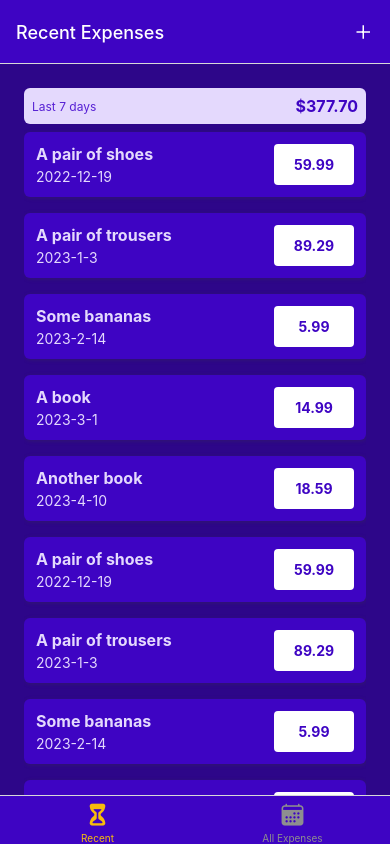
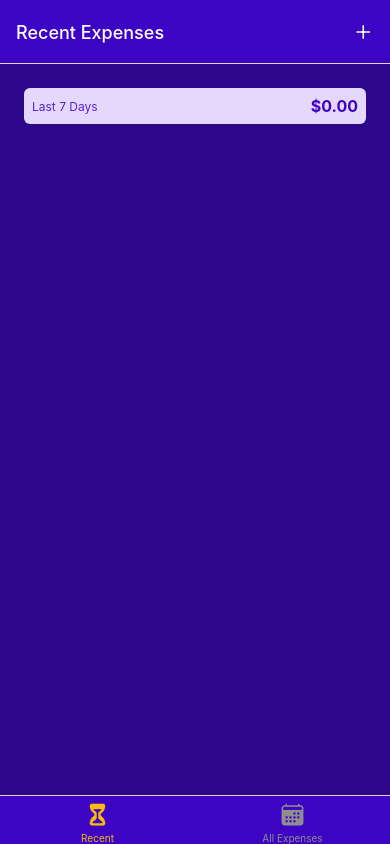
Before and after one commit to MaksymBeliever/ExpenseTracker, a React Native app: screen / in a window 390 px wide. Built offline with nearby package versions, Linux system fonts and the light colour scheme.

Commit message:
Implemented functionality for deleting, adding and updating expenses

```diff
--- a/App.js
+++ b/App.js
@@ -9,6 +9,7 @@
 import { GlobalStyles } from './constants/styles';
 import { Ionicons } from '@expo/vector-icons';
 import IconButton from './UI/IconButton';
+import ExpensesContextProvider from "./store/expenses-context";
 
 const Stack = createNativeStackNavigator();
 const BottomTabs = createBottomTabNavigator();
@@ -63,6 +64,7 @@
   return (
       <>
         <StatusBar style="auto" />
+        <ExpensesContextProvider>
             <NavigationContainer>
               <Stack.Navigator screenOptions={{
                   headerStyle: { backgroundColor: GlobalStyles.colors.primary500 },
@@ -82,6 +84,7 @@
                   />
               </Stack.Navigator>
             </NavigationContainer>
+        </ExpensesContextProvider>
       </>
   );
 }
--- /dev/null
+++ b/UI/Button.js
@@ -0,0 +1,44 @@
+import { Pressable, StyleSheet, Text, View } from 'react-native';
+import { GlobalStyles } from '../constants/styles';
+
+function Button({ children, onPress, mode, style }) {
+    return (
+        <View style={style}>
+            <Pressable
+                onPress={onPress}
+                style={({ pressed }) => pressed && styles.pressed}
+            >
+                <View style={[styles.button, mode === 'flat' && styles.flat]}>
+                    <Text style={[styles.buttonText, mode === 'flat' && styles.flatText]}>
+                        {children}
+                    </Text>
+                </View>
+            </Pressable>
+        </View>
+    );
+}
+
+export default Button;
+
+const styles = StyleSheet.create({
+    button: {
+        borderRadius: 4,
+        padding: 8,
+        backgroundColor: GlobalStyles.colors.primary500,
+    },
+    flat: {
+        backgroundColor: 'transparent',
+    },
+    buttonText: {
+        color: 'white',
+        textAlign: 'center',
+    },
+    flatText: {
+        color: GlobalStyles.colors.primary200,
+    },
+    pressed: {
+        opacity: 0.75,
+        backgroundColor: GlobalStyles.colors.primary100,
+        borderRadius: 4,
+    },
+});
--- a/components/ExpenseItem.js
+++ b/components/ExpenseItem.js
@@ -2,26 +2,28 @@
 import { useNavigation } from '@react-navigation/native';
 
 import { GlobalStyles } from '../constants/styles';
-import { dateFormatted } from '../util/date';
+import { getFormattedDate } from '../util/date';
 
-function ExpenseItem({ description, amount, date }) {
+function ExpenseItem({ id, description, amount, date }) {
     const navigation = useNavigation();
 
     function expensePressHandler() {
-        navigation.navigate('ManageExpense');
+        navigation.navigate('ManageExpense', {
+            expenseId: id
+        });
     }
 
     return (
         <Pressable
             onPress={expensePressHandler}
-            style={({ pressed }) => pressed && styles.pressed }
+            style={({ pressed }) => pressed && styles.pressed}
         >
             <View style={styles.expenseItem}>
                 <View>
                     <Text style={[styles.textBase, styles.description]}>
                         {description}
                     </Text>
-                    <Text style={styles.textBase}>{dateFormatted(date)}</Text>
+                    <Text style={styles.textBase}>{getFormattedDate(date)}</Text>
                 </View>
                 <View style={styles.amountContainer}>
                     <Text style={styles.amount}>{amount.toFixed(2)}</Text>
@@ -65,7 +67,7 @@
         justifyContent: 'center',
         alignItems: 'center',
         borderRadius: 4,
-        minWidth: 80
+        minWidth: 80,
     },
     amount: {
         color: GlobalStyles.colors.primary500,
--- a/components/ExpensesOutput.js
+++ b/components/ExpensesOutput.js
@@ -1,76 +1,14 @@
 import { StyleSheet, View } from 'react-native';
+
+import { GlobalStyles } from '../constants/styles';
+import ExpensesList from './ExpensesList';
 import ExpensesSummary from './ExpensesSummary';
-import ExpensesList from './ExpensesList';
-import { GlobalStyles } from '../constants/styles';
-
-const DUMMY_EXPENSES = [
-    {
-        id: 'e1',
-        description: 'A pair of shoes',
-        amount: 59.99,
-        date: new Date('2022-12-19')
-    },
-    {
-        id: 'e2',
-        description: 'A pair of trousers',
-        amount: 89.29,
-        date: new Date('2023-01-03')
-    },
-    {
-        id: 'e3',
-        description: 'Some bananas',
-        amount: 5.99,
-        date: new Date('2023-02-14')
-    },
-    {
-        id: 'e4',
-        description: 'A book',
-        amount: 14.99,
-        date: new Date('2023-03-01')
-    },
-    {
-        id: 'e5',
-        description: 'Another book',
-        amount: 18.59,
-        date: new Date('2023-04-10')
-    },
-    {
-        id: 'e6',
-        description: 'A pair of shoes',
-        amount: 59.99,
-        date: new Date('2022-12-19')
-    },
-    {
-        id: 'e7',
-        description: 'A pair of trousers',
-        amount: 89.29,
-        date: new Date('2023-01-03')
-    },
-    {
-        id: 'e8',
-        description: 'Some bananas',
-        amount: 5.99,
-        date: new Date('2023-02-14')
-    },
-    {
-        id: 'e9',
-        description: 'A book',
-        amount: 14.99,
-        date: new Date('2023-03-01')
-    },
-    {
-        id: 'e10',
-        description: 'Another book',
-        amount: 18.59,
-        date: new Date('2023-04-10')
-    },
-];
 
 function ExpensesOutput({ expenses, expensesPeriod }) {
     return (
         <View style={styles.container}>
-            <ExpensesSummary expenses={DUMMY_EXPENSES} periodName={expensesPeriod} />
-            <ExpensesList expenses={DUMMY_EXPENSES} />
+            <ExpensesSummary expenses={expenses} periodName={expensesPeriod} />
+            <ExpensesList expenses={expenses} />
         </View>
     );
 }
@@ -83,6 +21,6 @@
         paddingHorizontal: 24,
         paddingTop: 24,
         paddingBottom: 0,
-        backgroundColor: GlobalStyles.colors.primary700,
-    },
+        backgroundColor: GlobalStyles.colors.primary700
+    }
 });
--- a/screens/AllExpenses.js
+++ b/screens/AllExpenses.js
@@ -1,7 +1,14 @@
+import { useContext } from 'react';
+
 import ExpensesOutput from '../components/ExpensesOutput';
+import { ExpensesContext } from '../store/expenses-context';
 
 function AllExpenses() {
-    return <ExpensesOutput expensesPeriod="Total" />;
+    const expensesCtx = useContext(ExpensesContext);
+
+    return (
+        <ExpensesOutput expenses={expensesCtx.expenses} expensesPeriod="Total" />
+    );
 }
 
 export default AllExpenses;
--- a/screens/ManageExpense.js
+++ b/screens/ManageExpense.js
@@ -1,7 +1,98 @@
-import { Text } from 'react-native';
+import { useContext, useLayoutEffect } from 'react';
+import { StyleSheet, View } from 'react-native';
 
-function ManageExpense() {
-    return <Text>Manage expense screen</Text>
+import Button from '../UI/Button';
+import IconButton from '../UI/IconButton';
+import { GlobalStyles } from '../constants/styles';
+import { ExpensesContext } from '../store/expenses-context';
+
+function ManageExpense({ route, navigation }) {
+    const expensesCtx = useContext(ExpensesContext);
+
+    const editedExpenseId = route.params?.expenseId;
+    const isEditing = !!editedExpenseId;
+
+    useLayoutEffect(() => {
+        navigation.setOptions({
+            title: isEditing ? 'Edit Expense' : 'Add Expense',
+        });
+    }, [navigation, isEditing]);
+
+    function deleteExpenseHandler() {
+        expensesCtx.deleteExpense(editedExpenseId);
+        navigation.goBack();
+    }
+
+    function cancelHandler() {
+        navigation.goBack();
+    }
+
+    function confirmHandler() {
+        if (isEditing) {
+            expensesCtx.updateExpense(
+                editedExpenseId,
+                {
+                    description: 'Test!!!!',
+                    amount: 29.99,
+                    date: new Date('2022-05-20'),
+                }
+            );
+        } else {
+            expensesCtx.addExpense({
+                description: 'Test',
+                amount: 19.99,
+                date: new Date('2022-05-19'),
+            });
+        }
+        navigation.goBack();
+    }
+
+    return (
+        <View style={styles.container}>
+            <View style={styles.buttons}>
+                <Button style={styles.button} mode="flat" onPress={cancelHandler}>
+                    Cancel
+                </Button>
+                <Button style={styles.button} onPress={confirmHandler}>
+                    {isEditing ? 'Update' : 'Add'}
+                </Button>
+            </View>
+            {isEditing && (
+                <View style={styles.deleteContainer}>
+                    <IconButton
+                        icon="trash"
+                        color={GlobalStyles.colors.error500}
+                        size={36}
+                        onPress={deleteExpenseHandler}
+                    />
+                </View>
+            )}
+        </View>
+    );
 }
 
 export default ManageExpense;
+
+const styles = StyleSheet.create({
+    container: {
+        flex: 1,
+        padding: 24,
+        backgroundColor: GlobalStyles.colors.primary800,
+    },
+    buttons: {
+        flexDirection: 'row',
+        justifyContent: 'center',
+        alignItems: 'center',
+    },
+    button: {
+        minWidth: 120,
+        marginHorizontal: 8,
+    },
+    deleteContainer: {
+        marginTop: 16,
+        paddingTop: 8,
+        borderTopWidth: 2,
+        borderTopColor: GlobalStyles.colors.primary200,
+        alignItems: 'center',
+    },
+});
--- a/screens/RecentExpenses.js
+++ b/screens/RecentExpenses.js
@@ -1,7 +1,22 @@
+import { useContext } from 'react';
+
 import ExpensesOutput from '../components/ExpensesOutput';
+import { ExpensesContext } from '../store/expenses-context';
+import { getDateMinusDays } from '../util/date';
 
 function RecentExpenses() {
-    return <ExpensesOutput expensesPeriod="Last 7 days" />;
+    const expensesCtx = useContext(ExpensesContext);
+
+    const recentExpenses = expensesCtx.expenses.filter((expense) => {
+        const today = new Date();
+        const date7DaysAgo = getDateMinusDays(today, 7);
+
+        return (expense.date >= date7DaysAgo) && (expense.date <= today);
+    });
+
+    return (
+        <ExpensesOutput expenses={recentExpenses} expensesPeriod="Last 7 Days" />
+    );
 }
 
 export default RecentExpenses;
--- /dev/null
+++ b/store/expenses-context.js
@@ -0,0 +1,117 @@
+import { createContext, useReducer } from 'react';
+
+const DUMMY_EXPENSES = [
+    {
+        id: 'e1',
+        description: 'A pair of shoes',
+        amount: 59.99,
+        date: new Date('2021-12-19'),
+    },
+    {
+        id: 'e2',
+        description: 'A pair of trousers',
+        amount: 89.29,
+        date: new Date('2022-01-05'),
+    },
+    {
+        id: 'e3',
+        description: 'Some bananas',
+        amount: 5.99,
+        date: new Date('2021-12-01'),
+    },
+    {
+        id: 'e4',
+        description: 'A book',
+        amount: 14.99,
+        date: new Date('2022-02-19'),
+    },
+    {
+        id: 'e5',
+        description: 'Another book',
+        amount: 18.59,
+        date: new Date('2022-02-18'),
+    },
+    {
+        id: 'e6',
+        description: 'A pair of trousers',
+        amount: 89.29,
+        date: new Date('2022-01-05'),
+    },
+    {
+        id: 'e7',
+        description: 'Some bananas',
+        amount: 5.99,
+        date: new Date('2021-12-01'),
+    },
+    {
+        id: 'e8',
+        description: 'A book',
+        amount: 14.99,
+        date: new Date('2022-02-19'),
+    },
+    {
+        id: 'e9',
+        description: 'Another book',
+        amount: 18.59,
+        date: new Date('2022-02-18'),
+    },
+];
+
+export const ExpensesContext = createContext({
+    expenses: [],
+    addExpense: ({ description, amount, date }) => {},
+    deleteExpense: (id) => {},
+    updateExpense: (id, { description, amount, date }) => {},
+});
+
+function expensesReducer(state, action) {
+    switch (action.type) {
+        case 'ADD':
+            const id = new Date().toString() + Math.random().toString();
+            return [{ ...action.payload, id: id }, ...state];
+        case 'UPDATE':
+            const updatableExpenseIndex = state.findIndex(
+                (expense) => expense.id === action.payload.id
+            );
+            const updatableExpense = state[updatableExpenseIndex];
+            const updatedItem = { ...updatableExpense, ...action.payload.data };
+            const updatedExpenses = [...state];
+            updatedExpenses[updatableExpenseIndex] = updatedItem;
+            return updatedExpenses;
+        case 'DELETE':
+            return state.filter((expense) => expense.id !== action.payload);
+        default:
+            return state;
+    }
+}
+
+function ExpensesContextProvider({ children }) {
+    const [expensesState, dispatch] = useReducer(expensesReducer, DUMMY_EXPENSES);
+
+    function addExpense(expenseData) {
+        dispatch({ type: 'ADD', payload: expenseData });
+    }
+
+    function deleteExpense(id) {
+        dispatch({ type: 'DELETE', payload: id });
+    }
+
+    function updateExpense(id, expenseData) {
+        dispatch({ type: 'UPDATE', payload: { id: id, data: expenseData } });
+    }
+
+    const value = {
+        expenses: expensesState,
+        addExpense: addExpense,
+        deleteExpense: deleteExpense,
+        updateExpense: updateExpense,
+    };
+
+    return (
+        <ExpensesContext.Provider value={value}>
+            {children}
+        </ExpensesContext.Provider>
+    );
+}
+
+export default ExpensesContextProvider;
--- a/util/date.js
+++ b/util/date.js
@@ -1,3 +1,7 @@
-export function dateFormatted(date) {
+export function getFormattedDate(date) {
     return `${date.getFullYear()}-${date.getMonth() + 1}-${date.getDate()}`;
 }
+
+export function getDateMinusDays(date, days) {
+    return new Date(date.getFullYear(), date.getMonth(), date.getDate() - days);
+}
```
Lines whose indentation alone changed are shown as unchanged.
